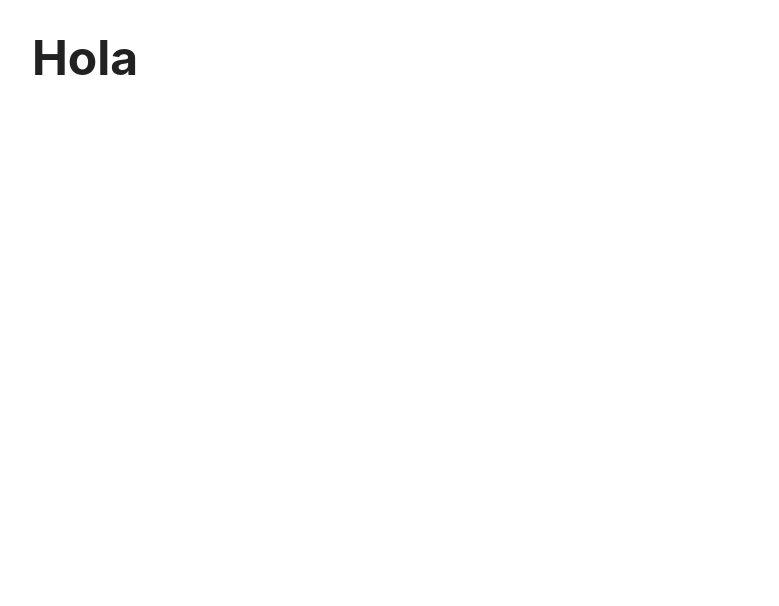
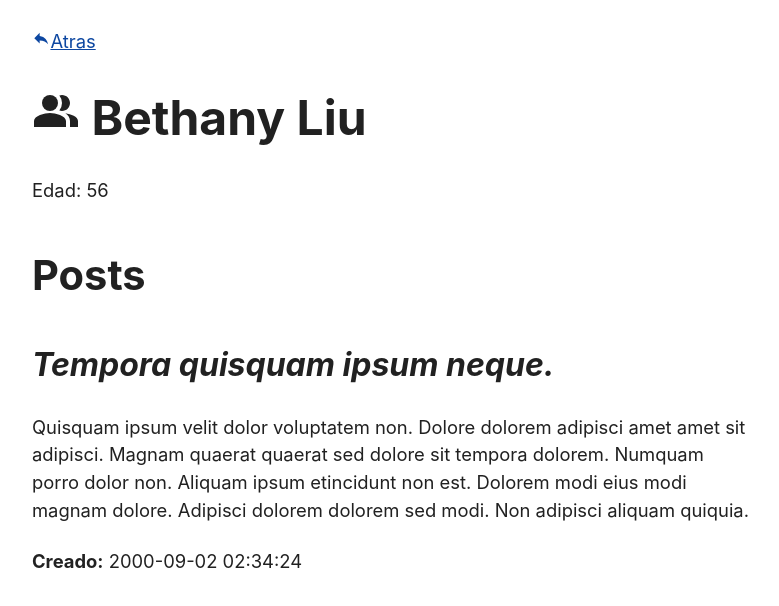
Before and after one commit to Marelyn15/first-proyect-react-and-vite, a React (Vite) app: page /1 in a window 1280 px wide. Shown: the top 606 px of the page, without its empty margins (248-1027 px from the left). Built offline with nearby package versions, Linux system fonts and the light colour scheme; data requests are answered from the project's data file.

Commit message:
Second commit
My project in react works.

```diff
--- a/src/pages/App.jsx
+++ b/src/pages/App.jsx
@@ -3,12 +3,12 @@ import { useState, useEffect } from 'react'
 import { useFetch } from '../utils/hooks/useFetch'
 //Link
 import { Link } from 'react-router-dom';
+import { MdMoreTime } from "react-icons/md";
 
 
 
 function App() {
   const {data, isLoading} = useFetch("http://localhost:3000/users");
-
 
   return(
     <div>
@@ -18,7 +18,7 @@ function App() {
           {data.map((user)=>{
             return(
               <li key={user.id}>
-                <a href='#'>{user.name}</a>
+                <Link to={`/${user.id}`}>{user.name}</Link>
               </li>
             );
           })}
@@ -27,6 +27,7 @@ function App() {
         <h3>Cargando...</h3>
       )}
     </div>
+
   )
 }
 
--- a/src/pages/Detalles.jsx
+++ b/src/pages/Detalles.jsx
@@ -1,12 +1,35 @@
+//Peticiones
 import {Link, useParams} from "react-router-dom";
+//fetch
 import { useFetch } from "../utils/hooks/useFetch";
+import { useFetchPost } from "../utils/hooks/useFetchPost";
+//Emojis
+import { MdMoreTime } from "react-icons/md";
+import {MdOutlineReply} from "react-icons/md";
+import {MdPeopleAlt} from "react-icons/md";
 
 function Detalles(){
     const params = useParams();
+    //Data de los user by id
     const {data, isLoading} = useFetch(`http://localhost:3000/users/${params.id}`);
-    if(isLoading) return <h1></h1>
-    return(<div>
-        <h1>Hola</h1>
+
+    //Data de los posts de acuerdo a los users
+    const {dataPost} = useFetchPost(`http://localhost:3000/posts/${params.id}`);
+
+
+    if(isLoading) return <h1><MdMoreTime /> Cargando...</h1>
+    return(
+    <div>
+        <br />
+        <Link to={".."}><MdOutlineReply/>Atras</Link>
+        {/*Datos de los usuarios */}
+        <h1><MdPeopleAlt/> {data.name}</h1>
+        <p>Edad: {data.age}</p>
+
+        <h2>Posts</h2>
+        <h3><em>{dataPost.title}</em></h3>
+        <p>{dataPost.content}</p>
+        <p><strong>Creado:</strong> {dataPost.created_at}</p>
     </div>)
 
 }
--- /dev/null
+++ b/src/utils/hooks/useFetchPost.js
@@ -0,0 +1,41 @@
+import {useEffect, useState} from "react";
+
+/**
+ *
+ * @param {string | {url, method, body}} query
+ * @returns
+ */
+
+//dataPost, isLoadingPost
+export function useFetchPost(query){
+    //Toma como parametro cualquier dato
+    const [dataPost, setDataPost] = useState([]);
+    //Carga
+    const [isLoadingPost, setIsLoadingPost] = useState(true);
+
+    //si el tipo de dato es string manda un query
+    if(typeof query === "string"){
+        query = {url: query, method: "GET", body:{}}; //Body vacio en caso de que pidamos un post,put y los demas
+    }
+
+    let options = {
+        method: query.method,
+        headers: {
+            "Content-Type": "application/json",
+            Accept: "application/json",
+          },
+    };
+    //esto permitira la entrada de otra peticion
+    if (query.method !== "GET"){
+        options.body = JSON.stringify(query.body);
+    }
+    useEffect(()=>{
+        setIsLoadingPost(true);
+        fetch(query.url, options)
+            .then(query.url, options)
+            .then((res)=> res.json())
+            .then((json) => setDataPost(json))
+            .finally(()=>setIsLoadingPost(false));
+    }, []);
+    return{dataPost}
+}
```
